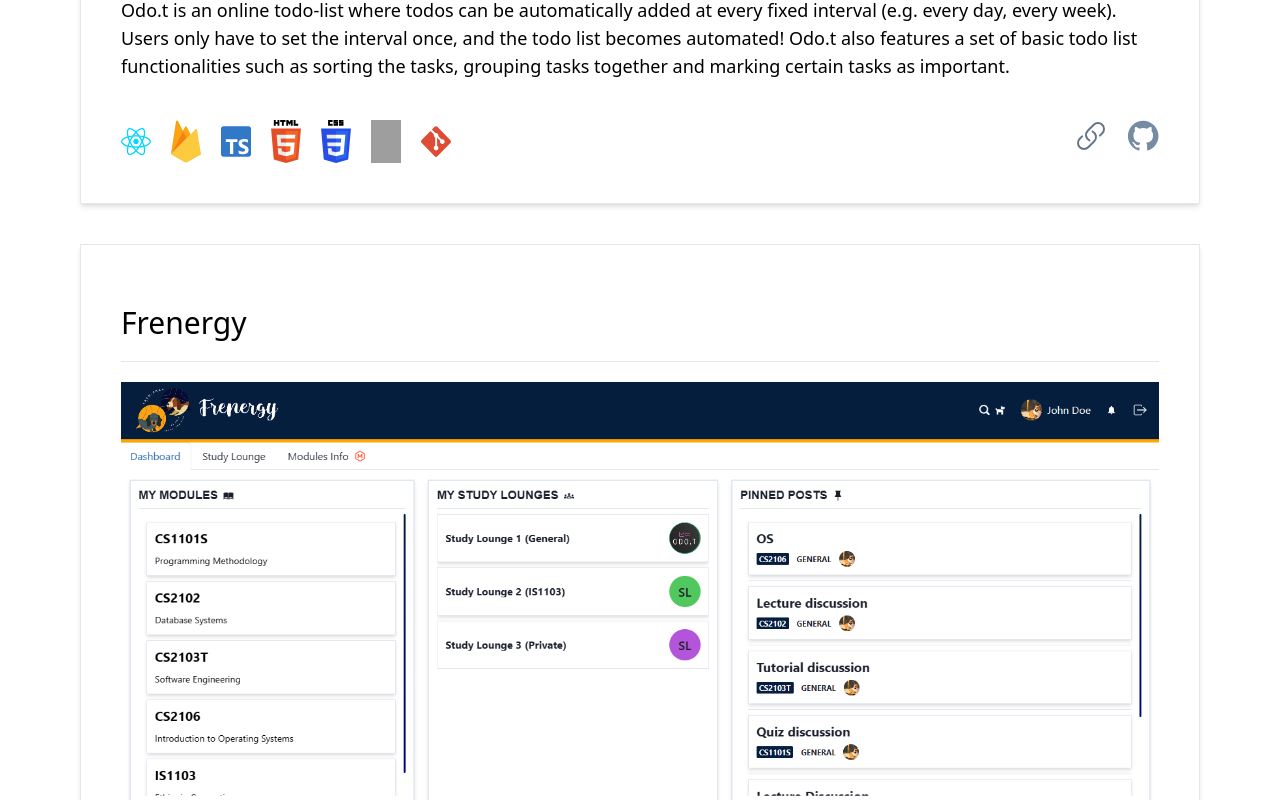
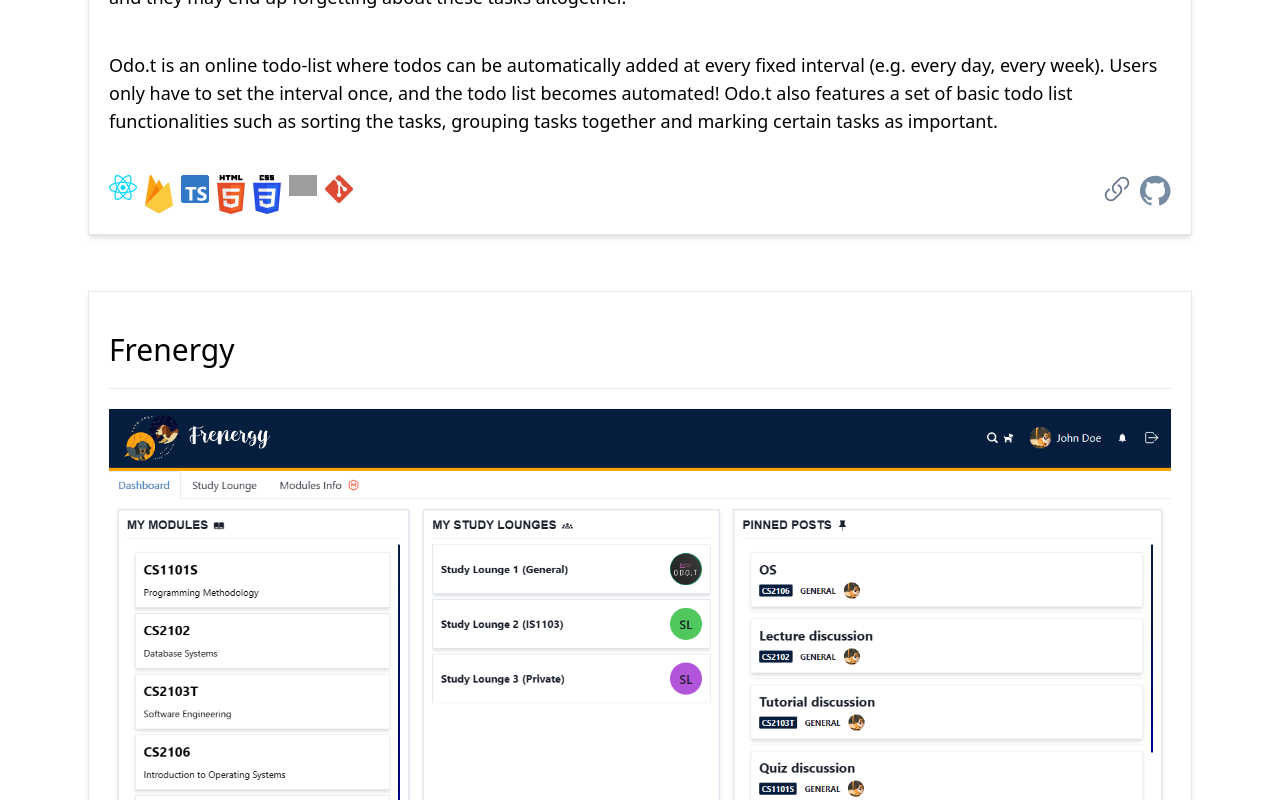
Before and after one commit to njxue/portfolio, a Vue app: page / in a window 1280 px wide. Shown: the part 1360-2160 px from the top of the page. Built offline with nearby package versions, Linux system fonts and the light colour scheme; grey boxes are pictures that could not be loaded.

Commit message:
Change styles

```diff
--- a/public/output.css
+++ b/public/output.css
@@ -574,8 +574,28 @@ video {
   height: 1.5rem;
 }
 
+.h-1\/2 {
+  height: 50%;
+}
+
+.h-\[500px\] {
+  height: 500px;
+}
+
+.h-\[1000px\] {
+  height: 1000px;
+}
+
+.h-\[600px\] {
+  height: 600px;
+}
+
 .max-h-\[500px\] {
   max-height: 500px;
+}
+
+.min-h-\[300px\] {
+  min-height: 300px;
 }
 
 .w-6 {
@@ -590,6 +610,26 @@ video {
   width: 2rem;
 }
 
+.w-\[1200px\] {
+  width: 1200px;
+}
+
+.w-5 {
+  width: 1.25rem;
+}
+
+.w-1 {
+  width: 0.25rem;
+}
+
+.w-10 {
+  width: 2.5rem;
+}
+
+.w-7 {
+  width: 1.75rem;
+}
+
 .grow {
   flex-grow: 1;
 }
@@ -602,12 +642,24 @@ video {
   flex-direction: row;
 }
 
+.flex-wrap {
+  flex-wrap: wrap;
+}
+
 .flex-wrap-reverse {
   flex-wrap: wrap-reverse;
 }
 
+.items-start {
+  align-items: flex-start;
+}
+
 .items-center {
   align-items: center;
+}
+
+.justify-start {
+  justify-content: flex-start;
 }
 
 .justify-center {
@@ -624,6 +676,18 @@ video {
 
 .gap-2 {
   gap: 0.5rem;
+}
+
+.gap-5 {
+  gap: 1.25rem;
+}
+
+.gap-3 {
+  gap: 0.75rem;
+}
+
+.gap-1 {
+  gap: 0.25rem;
 }
 
 .gap-x-4 {
@@ -682,6 +746,10 @@ video {
   padding: 2.5rem;
 }
 
+.p-2 {
+  padding: 0.5rem;
+}
+
 .px-20 {
   padding-left: 5rem;
   padding-right: 5rem;
@@ -722,6 +790,30 @@ video {
   line-height: 1.75rem;
 }
 
+.text-\[5vw\] {
+  font-size: 5vw;
+}
+
+.text-\[50vw\] {
+  font-size: 50vw;
+}
+
+.text-\[1vw\] {
+  font-size: 1vw;
+}
+
+.text-\[0\.5vw\] {
+  font-size: 0.5vw;
+}
+
+.text-\[3vw\] {
+  font-size: 3vw;
+}
+
+.text-\[2vw\] {
+  font-size: 2vw;
+}
+
 .font-semibold {
   font-weight: 600;
 }
@@ -733,6 +825,10 @@ video {
 .text-slate-500 {
   --tw-text-opacity: 1;
   color: rgb(100 116 139 / var(--tw-text-opacity));
+}
+
+.text-\[\] {
+  color: ;
 }
 
 .antialiased {
--- a/src/App.vue
+++ b/src/App.vue
@@ -4,9 +4,13 @@
     <Introduction />
   </div>
   <div class="wrapper">
-    <div class="main">
-      <Projects />
-      <Education />
+    <div class="w-[1200px] p-10">
+      <div>
+        <Projects />
+      </div>
+      <div class="mt-10">
+        <Education />
+      </div>
       <i class="bi bi-0-circle-fill"></i>
     </div>
   </div>
@@ -65,7 +69,4 @@ export default {
   display: flex;
   justify-content: center;
 }
-.main {
-  width: 1200px;
-}
 </style>
--- a/src/components/Project.vue
+++ b/src/components/Project.vue
@@ -1,5 +1,5 @@
 <template>
-  <div class="p-10 m-10 border-gray shadow-md border">
+  <div class="p-5 border-gray shadow-md border">
     <div class="py-5">
       <h1 class="text-3xl">{{ proj.name }}</h1>
     </div>
@@ -9,7 +9,7 @@
     </div>
     <div class="my-10 text-lg">{{ proj.about.motivation }}</div>
     <div class="my-10 text-lg">{{ proj.about.description }}</div>
-    <div class="flex w-full justify-between">
+    <div class="flex w-full justify-between flex-wrap gap-3">
       <TechIcons :techs="proj.techs" />
       <ProjectLinks
         :githubLink="proj.githubLink"
--- a/src/components/ProjectLinks.vue
+++ b/src/components/ProjectLinks.vue
@@ -1,6 +1,6 @@
 <template>
-  <div class="flex flex-row space-x-5">
-    <a v-if="productLink" :href="productLink" class="w-8">
+  <div class="flex flex-row gap-2">
+    <a v-if="productLink" :href="productLink" class="w-7">
       <svg
         xmlns="http://www.w3.org/2000/svg"
         fill="none"
--- a/src/components/Projects.vue
+++ b/src/components/Projects.vue
@@ -1,9 +1,9 @@
 <template>
-  <div id="Projects" class="mb-5 text-4xl font-semibold">
+  <div id="Projects" class="p-2 mb-5 text-4xl font-semibold">
     <h1>Projects</h1>
   </div>
   <hr />
-  <div class="mt-10" v-for="proj in Projects">
+  <div class="p-2 mt-10" v-for="proj in Projects">
     <Project :proj="proj" />
   </div>
 </template>
--- a/src/components/TechIcons.vue
+++ b/src/components/TechIcons.vue
@@ -1,6 +1,6 @@
 <template>
-  <div class="flex flex-row space-x-5">
-    <img v-for="tech in techs" width="30" :src="getImgUrl(tech)" />
+  <div class="flex flex-row gap-2 items-start flex-wrap">
+    <img v-for="tech in techs" class="w-7" :src="getImgUrl(tech)" />
   </div>
 </template>
 
```
